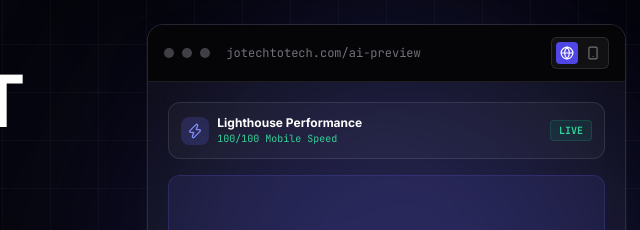
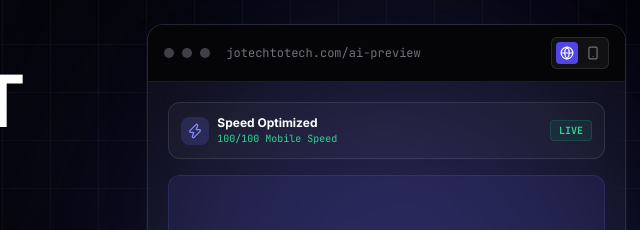
Before and after one commit to Asekhame-Joel/jotech, a website: page index.html in a window 1280 px wide. Shown: the part 292-522 px from the top of the page, 622-1262 px from the left. Drawn offline with nearby package versions, Linux system fonts and the light colour scheme.

Commit message:
style: rename Lighthouse Performance label to Speed Optimized

```diff
--- a/index.html
+++ b/index.html
@@ -312,7 +312,7 @@
                     <div class="p-1.5 rounded-lg bg-indigo-500/20 text-indigo-400"><i data-lucide="zap"
                         class="w-4 h-4"></i></div>
                     <div>
-                      <div class="text-xs font-bold text-white">Lighthouse Performance</div>
+                      <div class="text-xs font-bold text-white">Speed Optimized</div>
                       <div class="text-[10px] text-emerald-400 font-mono">100/100 Mobile Speed</div>
                     </div>
                   </div>
```
